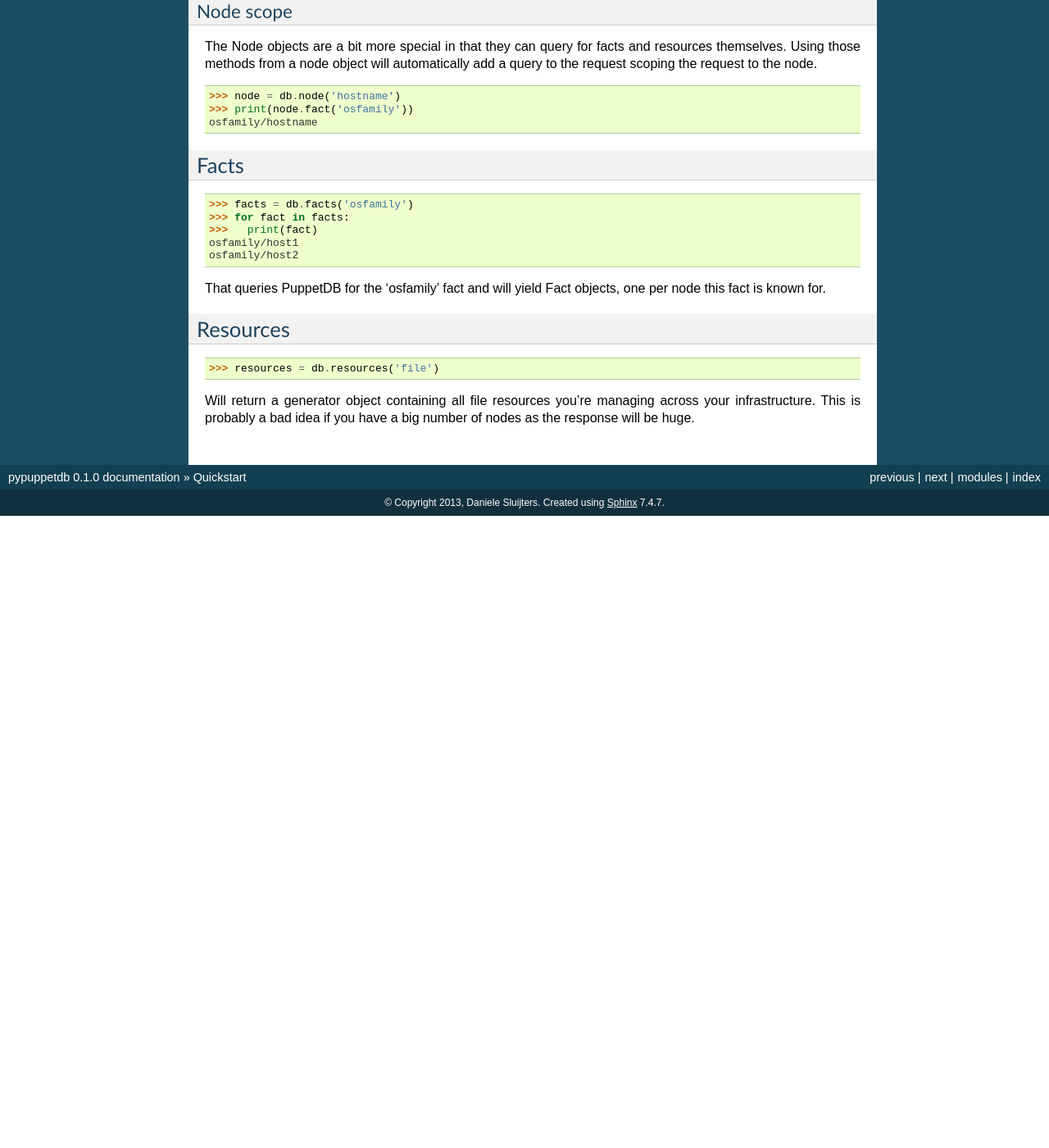
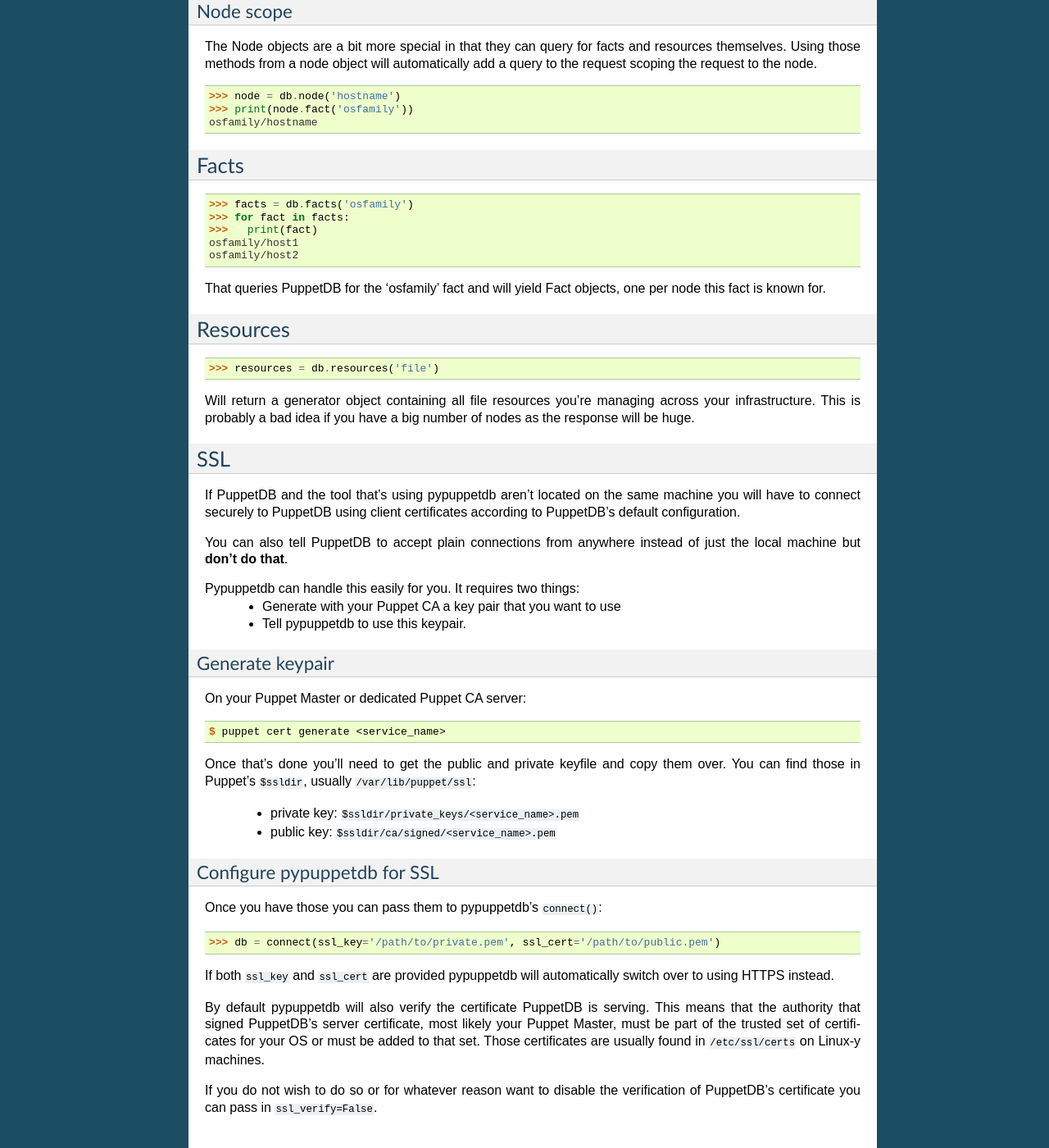
Before and after one commit to voxpupuli/pypuppetdb, a Sphinx documentation site: the page built from docs/quickstart.rst, in a window 1280 px wide and 1400 px high, scrolled down 616 px. Shown: the whole window at 82% size. Built offline with Sphinx 7.4.7, drawn with Linux system fonts in a browser that asks for light colours; before the commit the page ends 1245 px from its top, so only the background shows below that; some of the changed text lies outside the part shown.

Commit message:
Start getting ready for 0.1.0:
* Update version
* Bump changelog entries
* Update docs
* Fix SSL behaviour

```diff
--- a/docs/api.rst
+++ b/docs/api.rst
@@ -37,9 +37,7 @@
 
 What you'll usually need to do is use the :func:`connect` method to set up a
 connection with PuppetDB and indicate which version of the API you want to
-talk. Additionally it allows you to enable or disable the experimental
-features.
-
+talk.
 .. autofunction:: connect
 
 API objects
--- a/docs/quickstart.rst
+++ b/docs/quickstart.rst
@@ -75,3 +75,53 @@
 Will return a generator object containing all file resources you're managing
 across your infrastructure. This is probably a bad idea if you have a big
 number of nodes as the response will be huge.
+
+SSL
+---
+If PuppetDB and the tool that's using pypuppetdb aren't located on the same
+machine you will have to connect securely to PuppetDB using client certificates
+according to PuppetDB's default configuration.
+
+You can also tell PuppetDB to accept plain connections from anywhere instead
+of just the local machine but **don't do that**.
+
+Pypuppetdb can handle this easily for you. It requires two things:
+  * Generate with your Puppet CA a key pair that you want to use
+  * Tell pypuppetdb to use this keypair.
+
+Generate keypair
+~~~~~~~~~~~~~~~~
+
+On your Puppet Master or dedicated Puppet CA server:
+
+.. code-block:: console
+
+   $ puppet cert generate <service_name>
+
+Once that's done you'll need to get the public and private keyfile and copy
+them over. You can find those in Puppet's ``$ssldir``, usually
+``/var/lib/puppet/ssl``:
+
+  * private key: ``$ssldir/private_keys/<service_name>.pem``
+  * public key: ``$ssldir/ca/signed/<service_name>.pem``
+
+Configure pypuppetdb for SSL
+~~~~~~~~~~~~~~~~~~~~~~~~~~~~
+
+Once you have those you can pass them to pypuppetdb's ``connect()``:
+
+.. code-block:: python
+
+   >>> db = connect(ssl_key='/path/to/private.pem', ssl_cert='/path/to/public.pem')
+
+If both ``ssl_key`` and ``ssl_cert`` are provided pypuppetdb will automatically
+switch over to using HTTPS instead.
+
+By default pypuppetdb will also verify the certificate PuppetDB is serving.
+This means that the authority that signed PuppetDB's server certificate, most
+likely your Puppet Master, must be part of the trusted set of certificates for
+your OS or must be added to that set. Those certificates are usually found in
+``/etc/ssl/certs`` on Linux-y machines.
+
+If you do not wish to do so or for whatever reason want to disable the
+verification of PuppetDB's certificate you can pass in ``ssl_verify=False``.
--- a/pypuppetdb/__init__.py
+++ b/pypuppetdb/__init__.py
@@ -80,7 +80,7 @@
 logging.getLogger(__name__).addHandler(NullHandler())
 
 
-def connect(api_version=3, host='localhost', port=8080, ssl=False,
+def connect(api_version=3, host='localhost', port=8080, ssl_verify=False,
             ssl_key=None, ssl_cert=None, timeout=10):
     """Connect with PuppetDB. This will return an object allowing you
     to query the API through its methods.
@@ -112,11 +112,11 @@
     """
     if api_version == 3:
         return v3.API(host=host, port=port,
-                      timeout=timeout, ssl=ssl, ssl_key=ssl_key,
+                      timeout=timeout, ssl_verify=ssl_verify, ssl_key=ssl_key,
                       ssl_cert=ssl_cert)
     if api_version == 2:
         return v2.API(host=host, port=port,
-                      timeout=timeout, ssl=ssl, ssl_key=ssl_key,
+                      timeout=timeout, ssl_verify=ssl_verify, ssl_key=ssl_key,
                       ssl_cert=ssl_cert)
     else:
         raise UnsupportedVersionError
```
Also changed, not shown: CHANGELOG.rst (+56 -0 lines), 2 other files.
